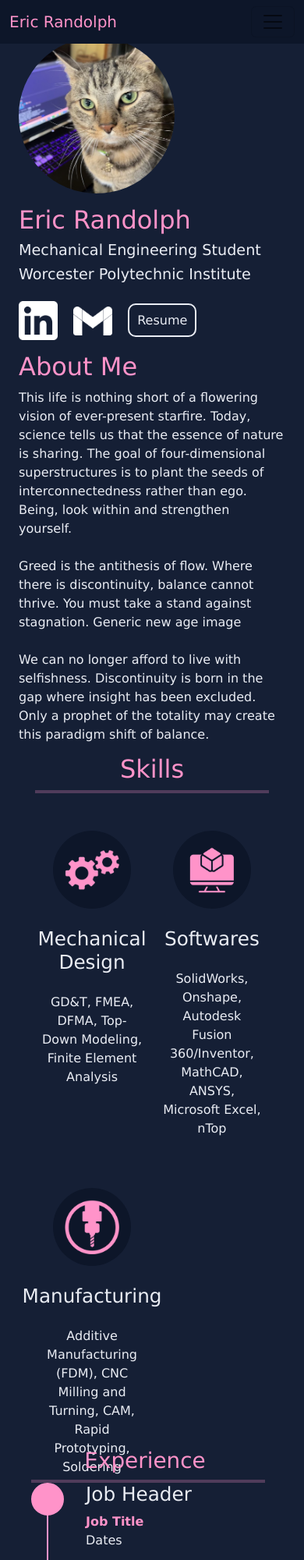
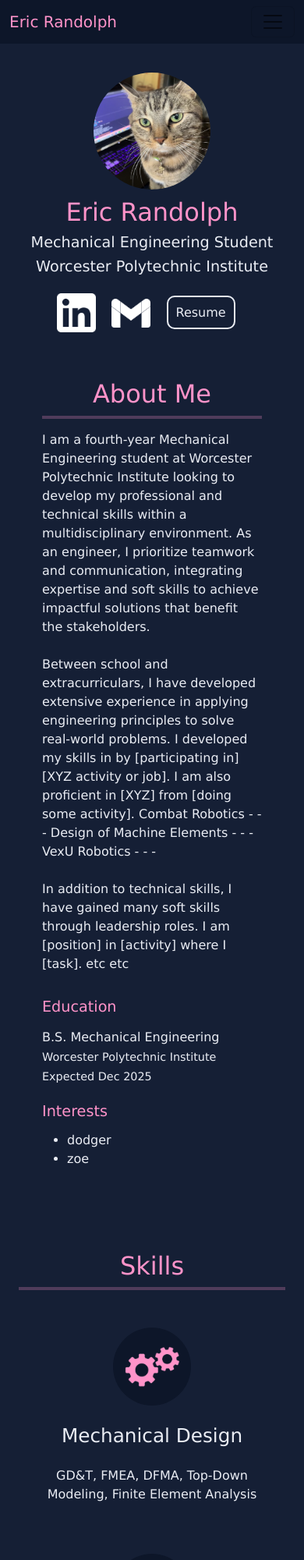
Before and after one commit to zizz-0/evan-rizzo-portfolio, a website: page index.html in a window 390 px wide. Shown: the top 2000 px of the page at 78% size. Drawn offline with nearby package versions, Linux system fonts and the light colour scheme.

Commit message:
mobile viewable -- section layouts done

```diff
--- a/index.html
+++ b/index.html
@@ -26,7 +26,7 @@
               </div>
             </div>
           </nav>
-          <div id="about" class="px-4 gx-5 vh-100 pt-5">
+          <div id="about" class="px-4 gx-5 pt-5">
             <div class="about-left">
               <div class="circle-img">
                 <img src="assets/imgs/dodger.jpg">
@@ -36,41 +36,72 @@
               <h2>Worcester Polytechnic Institute</h2>
               <div class="link-logos">
                 <span><a href="https://www.linkedin.com/in/eprandolph/" target="_blank"><img class="linkedin" src="assets/imgs/logos/linkedin.png" width="50px"></a></span>
-                <span><a href="mailto:email@example.com" target="_blank"><img class="mail" src="assets/imgs/logos/gmail.png" width="50px"></a></span>
+                <span><a href="mailto:randolph.eric.p@gmail.com" target="_blank"><img class="mail" src="assets/imgs/logos/gmail.png" width="50px"></a></span>
                 <span><a class="resume" href="" target="_blank">Resume</a></span>
               </div>
             </div>
             <div class="about-right">
               <h1>About Me</h1>
-              <p>This life is nothing short of a flowering vision of ever-present starfire.
-                Today, science tells us that the essence of nature is sharing. The goal of four-dimensional superstructures is to plant the seeds of interconnectedness rather than ego.
-                Being, look within and strengthen yourself.
+              <hr>
+              <p>
+                I am a fourth-year Mechanical Engineering student at Worcester Polytechnic Institute looking to develop my professional and technical skills within a multidisciplinary environment. As an engineer, I prioritize teamwork and communication, integrating expertise and soft skills to achieve impactful solutions that benefit the stakeholders.
                 <br><br>
-                Greed is the antithesis of flow. Where there is discontinuity, balance cannot thrive. You must take a stand against stagnation.
-                Generic new age image
+                Between school and extracurriculars, I have developed extensive experience in applying engineering principles to solve real-world problems. I developed my skills in   by [participating in] [XYZ activity or job]. I am also proficient in [XYZ] from [doing some activity].
+
+                Combat Robotics
+                 -
+                 -
+                 -
+                Design of Machine Elements
+                -
+                -
+                -
+                VexU Robotics
+                -
+                -
+                -
+
+
+
                 <br><br>
-                We can no longer afford to live with selfishness. Discontinuity is born in the gap where insight has been excluded. Only a prophet of the totality may create this paradigm shift of balance.</p>
+                In addition to technical skills, I have gained many soft skills through leadership roles. I am [position] in [activity] where I [task]. etc etc
+              </p>
+              <div class="about-small-flex">
+                <div class="about-education">
+                  <h2>Education</h2>
+                  <h3>B.S. Mechanical Engineering</h3>
+                  <h4>Worcester Polytechnic Institute</h4>
+                  <h4>Expected Dec 2025</h4>
+                </div>
+                <div class="about-interests">
+                  <h2>Interests</h2>
+                  <ul>
+                    <li>dodger</li>
+                    <li>zoe</li>
+                  </ul>
+                </div>
+              </div>
             </div>
           </div>
-          <div id="skills" class="px-4 gx-5 vh-100 pt-5">
+          <div id="skills" class="px-4 gx-5">
             <h1>Skills</h1>
             <hr>
             <div class="row row-cols-auto text-center m-auto rounded gy-5 skills-width">
-              <div class="col d-flex flex-column align-items-center col-6 col-md-4">
+              <div class="col d-flex flex-column align-items-center col-12 col-md-4">
                 <div class="skill-icon">
                   <img src="assets/imgs/logos/mechanical.png" width="90px">
                 </div>
                 <h2 class="pt-4">Mechanical Design</h2>
                 <p class="pt-3">GD&T, FMEA, DFMA, Top-Down Modeling, Finite Element Analysis</p>
               </div>
-              <div class="col d-flex flex-column align-items-center col-6 col-md-4">
+              <div class="col d-flex flex-column align-items-center col-12 col-md-4">
                 <div class="skill-icon">
                   <img src="assets/imgs/logos/softwares.png" width="80px">
                 </div>
                 <h2 class="pt-4">Softwares</h2>
                 <p class="pt-3">SolidWorks, Onshape, Autodesk Fusion 360/Inventor, MathCAD, ANSYS, Microsoft Excel, nTop</p>
               </div>
-              <div class="col d-flex flex-column align-items-center col-6 col-md-4">
+              <div class="col d-flex flex-column align-items-center col-12 col-md-4">
                 <div class="skill-icon">
                   <img src="assets/imgs/logos/manufacturing.png" width="90px">
                 </div>
@@ -79,27 +110,49 @@
               </div>
             </div>
           </div>
-          <div id="experience" class="gx-5 vh-100 pt-5">
+          <div id="experience" class="gx-5">
             <h1>Experience</h1>
             <hr>
             <ul class="task-list">
               <li>
-                  <h2>Job Header</h2>
+                  <h2>WPI Combat Robotics</h2>
                   <i class="task-icon bg-c-pink"></i>
-                  <span class="exp-title"><b>Job Title </b></span><span class="exp-date">Dates</span>
-                  <p class="text-c-muted">The complexity of the present time seems to demand an ennobling of our essences if we are going to survive. Delusion is born in the gap where wisdom has been excluded. Only a prophet of the dreamscape may integrate this reimagining of ecstasy.</p>
+                  <span class="exp-title"><b>Club Treasurer </b></span><span class="exp-date">January 2023 - Present</span>
+                  <ul class="exp-desc text-c-muted">
+                    <li>Manages club finances including $19,000 budget, related budget proposals, funding requests, and financial reimbursement forms</li>
+                    <li>Successfully negotiated a budget increase of ~$8,000 dollars from 2023 to 2024</li>
+                    <li>Developed a complete set of financial guidelines for reference by future club executive boards</li>
+                  </ul>
+                  <span class="exp-title"><b>Beetleweight Competitor </b></span><span class="exp-date">August 2021 - Present</span>
+                  <ul class="exp-desc text-c-muted">
+                    <li>Designed, manufactured, and iterated combat robots using robust, parametric CAD modeling techniques</li>
+                    <li>Fabricated strong and lightweight robot components using additive manufacturing, CNC machining, laser cutting, and water jetting through the WPI machine shop</li>
+                    <li>Utilized Fusion 360 Dynamic FEA to simulate high energy weapon-on-weapon impacts, optimizing weapon blade geometries to improve out-of-plane bending resistance by 23%</li>
+                    <li>Developed and assembled electronic wiring harnesses for brushless motor control, with a focus on mitigating large voltage spikes</li>
+                    <li>Developed Design for Manufacturing (DFM) skills, making parts less expensive and time consuming to produce through careful design considerations</li>
+                  </ul>
               </li>
               <li>
-                <h2>Job Header</h2>
+                <h2>CME Associates</h2>
                   <i class="task-icon bg-c-pink"></i>
-                  <span class="exp-title"><b>Job Title </b></span><span class="exp-date">Dates</span>
-                  <p class="text-c-muted">Materialism is born in the gap where hope has been excluded. Where there is illusion, grace cannot thrive. Only a seeker of the planet may create this reintegration of sharing. Intuition requires exploration. The quantum soup is overflowing with atomic ionization. You and I are starseeds of the planet.</p>
+                  <span class="exp-title"><b>Technical Assistant </b></span><span class="exp-date">June 2023 - August 2023</span>
+                  <ul class="exp-desc text-c-muted">
+                    <li>Drafted road construction plans for road work using Autodesk Civil 3D</li>
+                    <li>Graded sidewalk slopes to ensure compliance with ADA standards for curb ramp accessibility</li>
+                    <li>Documented road conditions in the field</li>
+                  </ul>
               </li>
               <li>
-                <h2>Job Header</h2>
+                <h2>WPI VEX U Robotics</h2>
                   <i class="task-icon bg-c-pink"></i>
-                  <span class="exp-title"><b>Job Title </b></span><span class="exp-date">Dates</span>
-                  <p class="text-c-muted">The complexity of the present time seems to demand a deepening of our hopes if we are going to survive. Yes, it is possible to destroy the things that can confront us, but not without growth on our side. Pain is born in the gap where fulfillment has been excluded.</p>
+                  <span class="exp-title"><b>Hardware Lead </b></span><span class="exp-date">August 2022 - June 2023</span>
+                  <ul class="exp-desc text-c-muted">
+                    <li>Lead development of two 15 in^3 robots for the VexU Robotics Competition</li>
+                    <li>Utilized additive manufacturing, laser cutting, CNC machining, sheet metal bending, and other manufacturing/prototyping processes to iterate mechanical system designs throughout the season</li>
+                    <li>Collaborated on 1000+ part CAD assemblies with a team of students</li>
+                    <li>Lead the team to a record of 8-2 at the Vex World Championships (2022-2023) and a 33-4 record overall</li>
+                    <li>Documented the engineering design process through an engineering notebook, keeping track of iterations, workflow, reasoning for design changes, and competition strategy</li>
+                  </ul>
               </li>
             </ul>
           </div>
--- a/styles.css
+++ b/styles.css
@@ -52,12 +52,46 @@ a {
 
 #about h1 {
     font-size: 2em;
-    padding-top: 15px;
+    padding-top: 10px;
     color: var(--pink);
 }
 
 #about h2 {
     font-size: 1.2em;
+}
+
+.about-small-flex h2 {
+    color: var(--pink);
+}
+
+#about h3 {
+    font-size: 1em;
+    padding-top: 10px;
+}
+
+#about h4 {
+    font-size: 0.9em;
+}
+
+.about-small-flex {
+    display: flex;
+    flex-direction: row;
+}
+
+.about-education {
+    padding-right: 75px;
+    padding-bottom: 30px;
+    padding-top: 30px;
+}
+
+.about-interests {
+    padding: 50px;
+    padding-bottom: 30px;
+    padding-top: 30px;
+}
+
+.about-interests ul {
+    padding-top: 6px;
 }
 
 .link-logos {
@@ -119,6 +153,12 @@ a {
     margin: auto;
 }
 
+.about-right hr {
+    border: 2px solid var(--pink);
+    width: 50%;
+    margin: auto;
+}
+
 .skill-icon {
     display: flex;
     align-items: center;
@@ -166,6 +206,7 @@ a {
     position: relative;
     margin: 0;
     padding: 0;
+    padding-bottom: 30px;
 }
 
 .task-list:after {
@@ -197,14 +238,92 @@ a {
     }
 }
 
+.exp-desc li {
+    margin-bottom: 5px;
+    padding-left: 0;
+    position: relative;
+
+    &:before {
+        content: '';
+        display: block;
+        height: 0;
+        width: 0;
+        border-radius: 50%;
+        border: 0 solid var(--white);
+        background-color: var(--white);
+        position: relative;
+        left: 0;
+    }
+}
+
+.exp-desc {
+    padding-bottom: 15px;
+}
+
 .task-list li:last-child {
     margin-bottom: 0;
 }
 
+footer {
+    height: 200px;
+}
+
 @media (max-width: 576px) {
+    #about, #skills, #experience {
+        margin: 0;
+        padding: 0;
+        padding-top: 15px;
+    }
+
+    /* .px-4, .gx-5 {
+        padding: 0 !important;
+    } */
+
     .exp-date {
         display: block;
         margin-bottom: 10px;
+    }
+
+    h1 {
+        text-align: center;
+    }
+
+    .about-left {
+        margin-top: 45px;
+        margin-bottom: 50px;
+        text-align: center;
+        display: flex;
+        flex-direction: column;
+        align-items: center;
+        justify-content: center;
+    }
+
+    .circle-img {
+        justify-content: center;
+        display: flex;
+        width: 150px;
+        height: 150px;
+        overflow: hidden;
+        border-radius: 50%;
+    }
+
+    .about-right {
+        padding-right: 30px;
+        padding-left: 30px;
+    }
+
+    .about-small-flex {
+        display: block;
+    }
+
+    .about-education {
+        padding: 0;
+        padding-top: 15px;
+    }
+
+    .about-interests {
+        padding: 0;
+        padding-top: 15px;
     }
 
     #experience {
@@ -221,14 +340,28 @@ a {
 
     #experience hr {
         border: 2px solid var(--pink);
-        width: 300px;
+        width: 100%;
+        padding-right: 30px;
+        padding-left: 30px;
         margin: auto;
+        margin-bottom: 15px;
     }
 
     #skills hr {
         border: 2px solid var(--pink);
-        width: 300px;
+        width: 100%;
+        padding-right: 30px;
+        padding-left: 30px;
         margin: auto;
+    }
+
+    #about hr {
+        border: 2px solid var(--pink);
+        width: 100%;
+        padding-right: 30px;
+        padding-left: 30px;
+        margin: auto;
+        margin-bottom: 15px;
     }
 
     .task-list:after {
@@ -259,23 +392,43 @@ a {
             left: 0;
         }
     }
+
+    .exp-desc li {
+        margin-bottom: 5px;
+        padding-left: 0;
+        position: relative;
+
+        &:before {
+            content: '';
+            display: block;
+            height: 0;
+            width: 0;
+            border-radius: 50%;
+            border: 0 solid var(--white);
+            background-color: var(--white);
+            position: relative;
+            left: 0;
+        }
+    }
 }
 
 @media (min-width: 576px) {
     #about {
         display: flex;
         flex-direction: row;
+        height: 100vh;
     }
 
     .about-left {
-        width: 50%;
-        margin-left: 200px;
+        width: 30%;
+        margin-left: 150px;
         margin-top: 90px;
     }
 
     .about-right {
-        width: 50%;
-        margin-right: 200px;
+        width: 70%;
+        margin-right: 150px;
+        margin-left: 100px;
         margin-top: 100px;
     }
 
@@ -287,4 +440,18 @@ a {
         border-left: 2px solid var(--white);
         padding-left: 5px;
     }
+
+    .row {
+        margin-right: 50px;
+        margin-left: 50px;
+    }
+
+    .col p {
+        padding-right: 30px;
+        padding-left: 30px;
+    }
+
+    .about-right hr {
+        visibility: hidden;
+    }
 }
```
